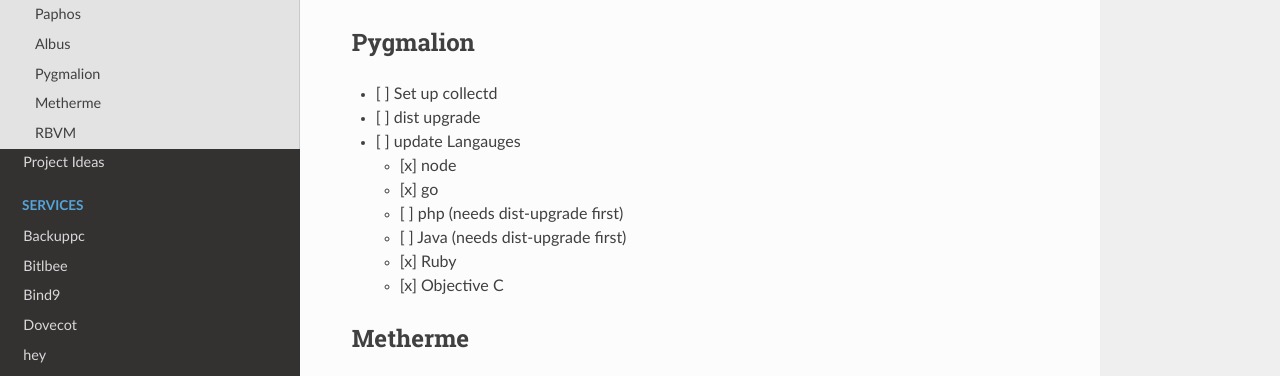
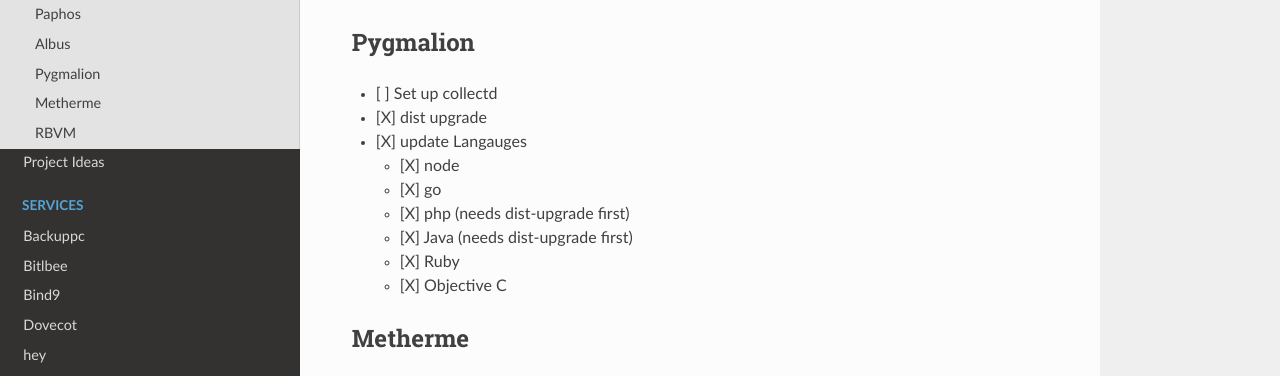
Before and after one commit to redbrick/docs-old, an MkDocs documentation site: the page built from docs/plans/TODO-2017.md, in a window 1280 px wide and 900 px high, scrolled down 1905 px. Shown: the part 150-526 px from the top of the window. Built offline with MkDocs 1.6.1, drawn with Linux system fonts in a browser that asks for light colours; nearby versions of some CDN libraries; old or Windows-style settings are respelled for this version of MkDocs; some of the changed text lies outside the part shown.

```diff
--- a/docs/plans/TODO-2017.md
+++ b/docs/plans/TODO-2017.md
@@ -8,7 +8,7 @@
       - [ ] apache
 
 ## Zeus
-  - [ ] Migrate local accs to /local
+  - [x] Migrate local accs to /local
   - [ ] fix redbrick Gid and Uid
   - [ ] mount `/storage/home` as `/home`
   - [ ] Apache
@@ -16,7 +16,7 @@
       - [ ] Customise login page
       - [ ] Enable Logout [docs](https://wiki.shibboleth.net/confluence/display/IDP30/LogoutConfiguration)
       - [ ] Figure out how we want to manage the metadata
-    - [X] Add apache mod
+    - [x] Add apache mod
   - [ ] setup shell timeout
   - [ ] migrate iceCast
   - [ ] migrate mysql
@@ -37,7 +37,7 @@
       - [x] Installed
       - [ ] Configed
       - [ ] DNS
-    - [ ] gogs
+    - [x] gogs
       - [x] Installed
       - [x] Configed
       - [x] DNS
@@ -73,14 +73,14 @@
 
 ## Pygmalion
   - [ ] Set up collectd
-  - [ ] dist upgrade
-  - [ ] update Langauges
-    - [x] node
-    - [x] go
-    - [ ] php (needs dist-upgrade first)
-    - [ ] Java (needs dist-upgrade first)
-    - [x] Ruby
-    - [x] Objective C
+  - [X] dist upgrade
+  - [X] update Langauges
+    - [X] node
+    - [X] go
+    - [X] php (needs dist-upgrade first)
+    - [X] Java (needs dist-upgrade first)
+    - [X] Ruby
+    - [X] Objective C
 
 ## Metherme
   - [ ] Set up collectd
```
